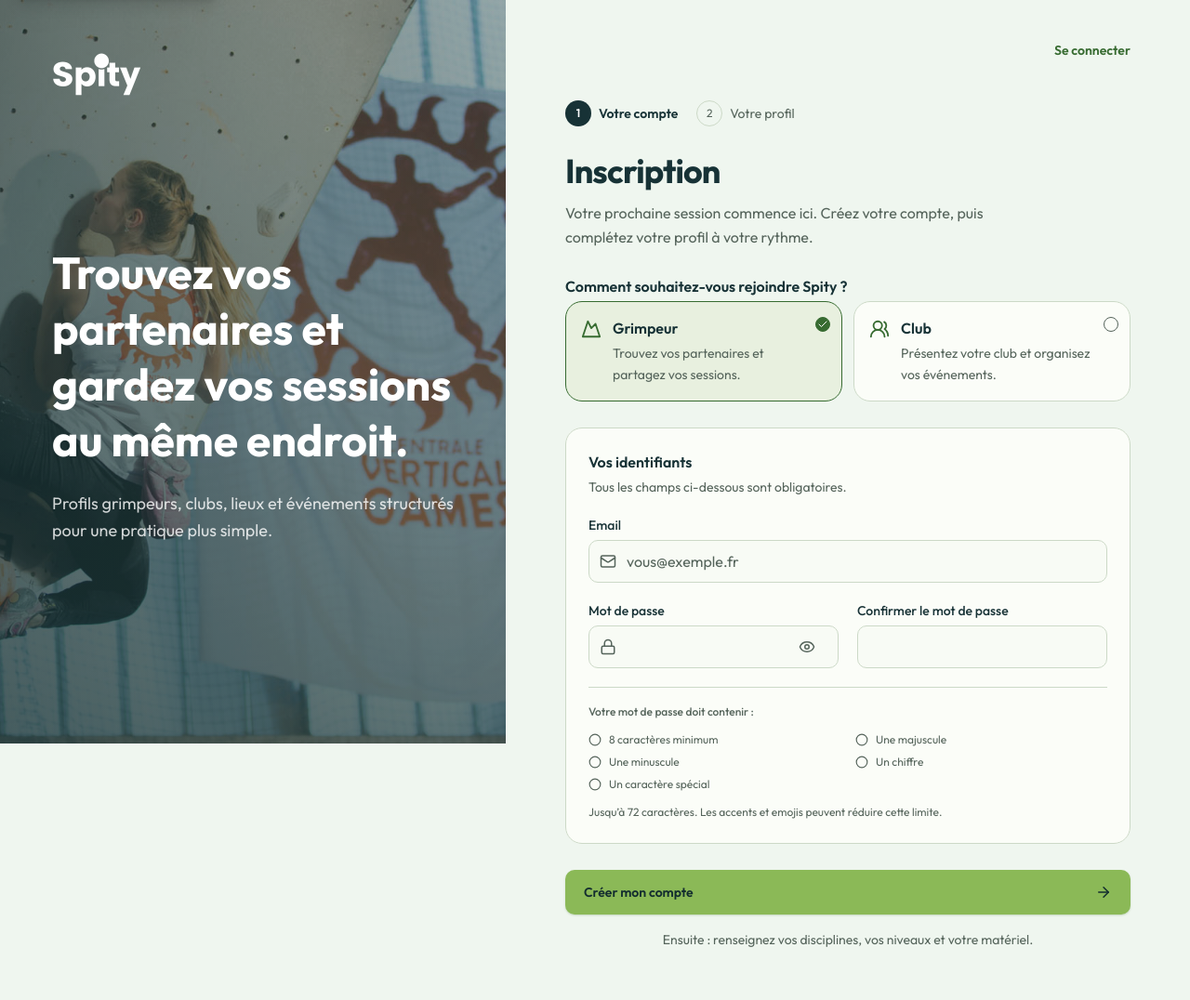
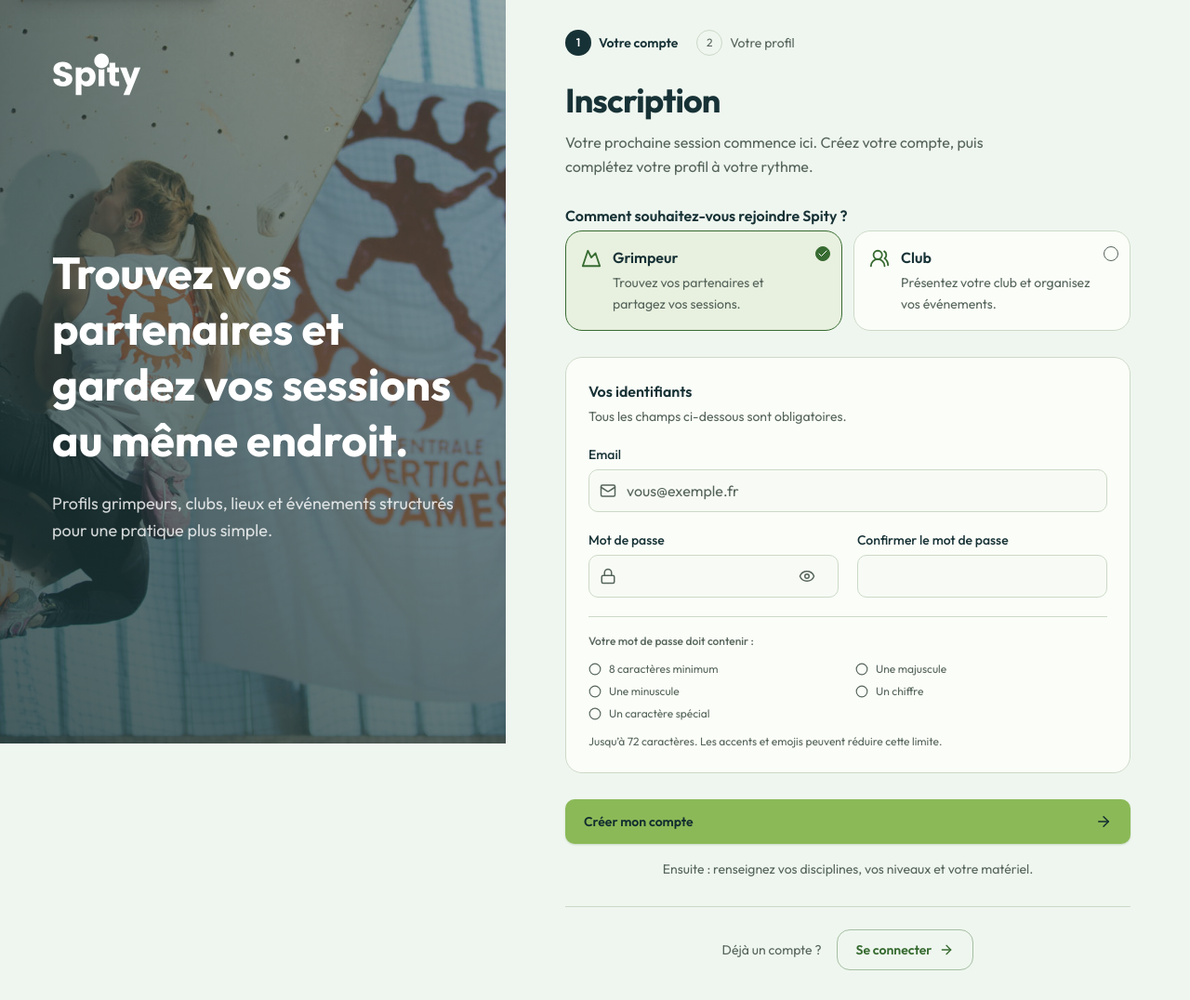
Before and after one commit to Dorianyloj/spity, a Next.js app in the folder spity/: page /register in a window 1280 px wide. Shown: the whole page at 93% size. Before the commit the page ends 1055 px from the top, so only its background shows below. Built offline with nearby package versions, Linux system fonts and the light colour scheme.

Commit message:
style(auth): move login link below registration form

```diff
--- a/spity/src/features/auth/components/auth-panel.tsx
+++ b/spity/src/features/auth/components/auth-panel.tsx
@@ -3,6 +3,7 @@
 import Link from 'next/link'
 import BrandMark from '@/components/brand/brand-mark'
 import { brandAssets, makePanelBackground } from '@/lib/brand-assets'
+import { cn } from '@/lib/class-names'
 import LoginForm from './login-form'
 import RegistrationForm from './registration-form'
 
@@ -47,7 +48,12 @@ export default function AuthPanel({ mode }: AuthPanelProps) {
 
         <section className="flex items-center bg-background px-4 py-8 sm:px-8 lg:px-10 xl:px-16">
           <div className="mx-auto w-full max-w-2xl space-y-8">
-            <div className="flex items-center justify-between gap-4 lg:justify-end">
+            <div
+              className={cn(
+                'flex items-center justify-between gap-4 lg:justify-end',
+                !isLogin && 'lg:hidden'
+              )}
+            >
               <Link
                 href="/"
                 aria-label="Accueil Spity"
@@ -55,12 +61,14 @@ export default function AuthPanel({ mode }: AuthPanelProps) {
               >
                 <BrandMark size={48} tone="light" />
               </Link>
-              <Link
-                href={isLogin ? '/register' : '/login'}
-                className="inline-flex min-h-11 items-center text-sm font-semibold text-[#376b31] underline-offset-4 hover:underline"
-              >
-                {isLogin ? 'Créer un compte' : 'Se connecter'}
-              </Link>
+              {isLogin && (
+                <Link
+                  href="/register"
+                  className="inline-flex min-h-11 items-center text-sm font-semibold text-[#376b31] underline-offset-4 hover:underline"
+                >
+                  Créer un compte
+                </Link>
+              )}
             </div>
 
             {isLogin ? <LoginForm /> : <RegistrationForm />}
--- a/spity/src/features/auth/components/registration-form.tsx
+++ b/spity/src/features/auth/components/registration-form.tsx
@@ -3,6 +3,7 @@
 import { zodResolver } from '@hookform/resolvers/zod'
 import { ArrowRight, Check, Circle, Eye, EyeOff, Lock, Mail, Mountain, UsersRound } from 'lucide-react'
 import { useRouter } from 'next/navigation'
+import Link from 'next/link'
 import { useState } from 'react'
 import { useForm, useWatch } from 'react-hook-form'
 import { z } from 'zod'
@@ -268,6 +269,16 @@ export default function RegistrationForm() {
           </p>
         </div>
       </form>
+      <div className="flex flex-wrap items-center justify-center gap-x-4 gap-y-3 border-t border-border pt-6">
+        <p className="text-sm text-muted-foreground">Déjà un compte ?</p>
+        <Link
+          href="/login"
+          className="inline-flex min-h-11 items-center justify-center gap-2 rounded-xl border border-[#376b31]/40 px-5 py-2 text-sm font-semibold text-[#376b31] transition-colors hover:border-[#376b31] hover:bg-[#e8f0df] focus-visible:outline-none focus-visible:ring-2 focus-visible:ring-[#376b31] focus-visible:ring-offset-2 focus-visible:ring-offset-background"
+        >
+          Se connecter
+          <ArrowRight aria-hidden="true" size={16} />
+        </Link>
+      </div>
     </div>
   )
 }
```
Also changed, not shown: 1 other file (tests, documents, lock files or other folders).
